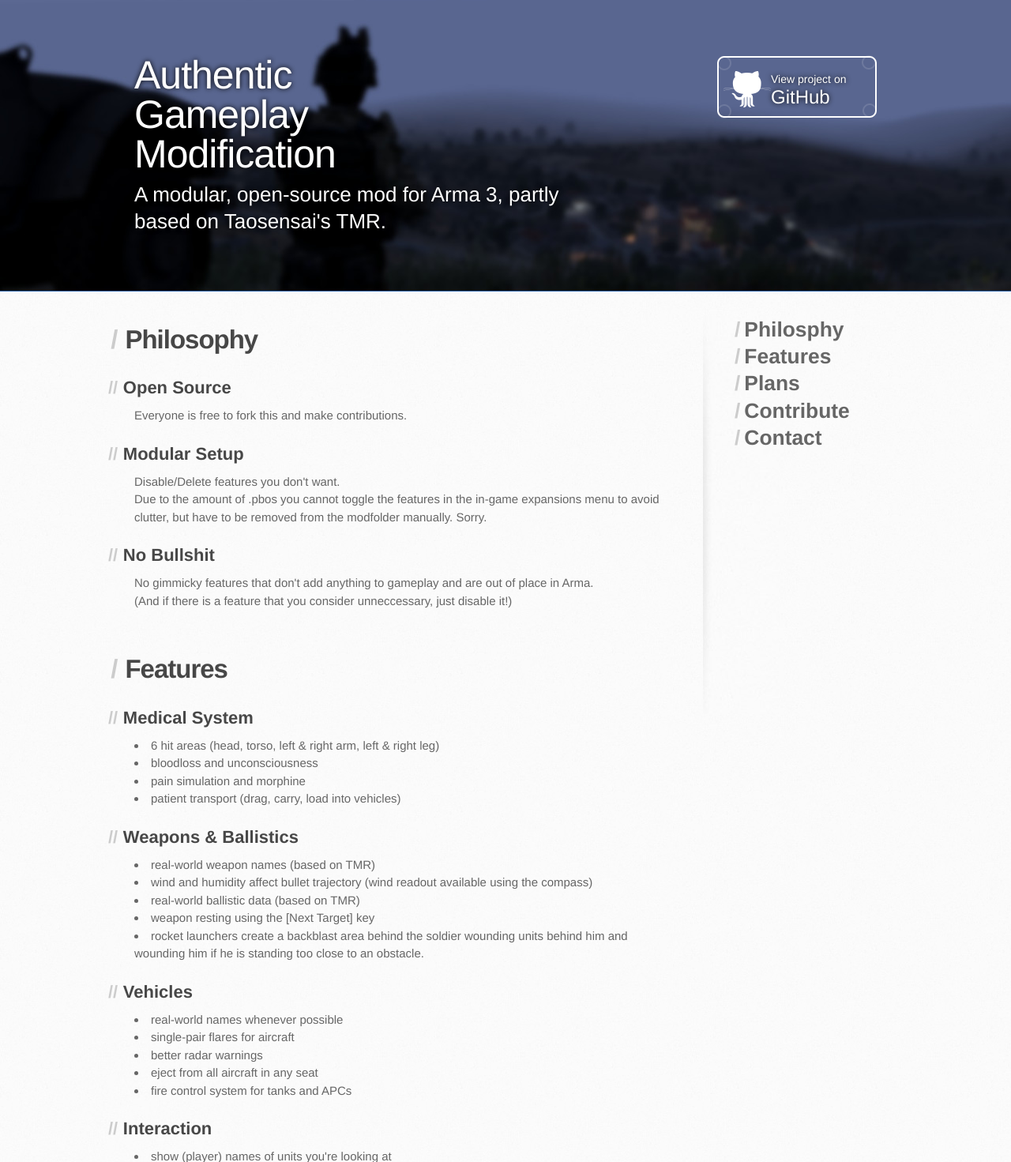
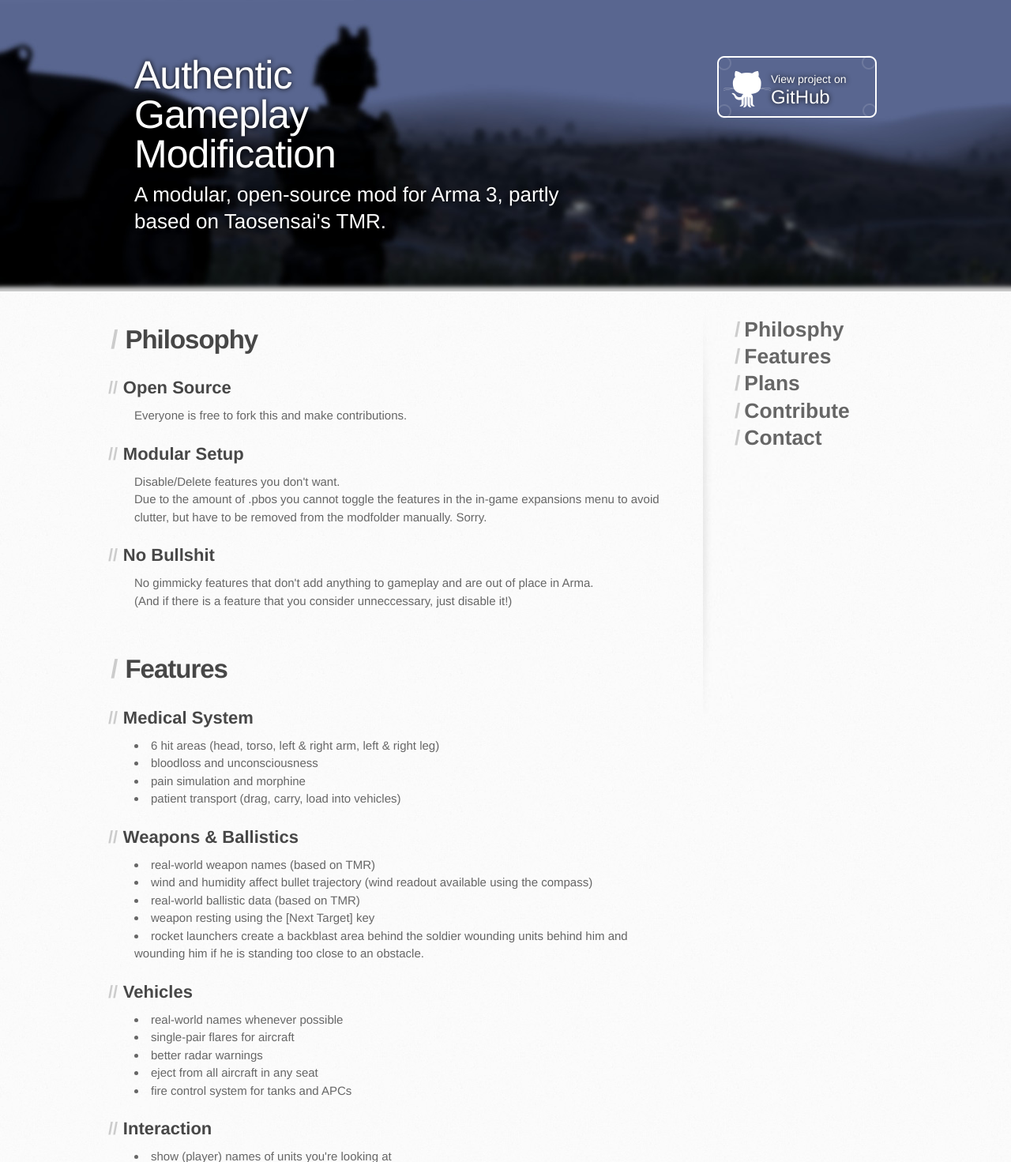
Before and after one commit to KoffeinFlummi/AGM, a PHP site: page / in a window 1280 px wide. Shown: the top 1471 px of the page at 79% size. Run offline with PHP 8.4, Linux system fonts and the light colour scheme; some libraries are stand-ins or nearby versions.

Commit message:
Update stylesheet.css

```diff
--- a/stylesheets/stylesheet.css
+++ b/stylesheets/stylesheet.css
@@ -104,6 +104,10 @@ header h2 {
 #content-wrapper {
   border-top: solid 1px #fff;
   padding-top: 30px;
+  z-index: 99;
+  -moz-box-shadow:    0 0 5px 6px #ccc;
+  -webkit-box-shadow: 0 0 5px 6px #ccc;
+  box-shadow:         0 0 5px 6px #ccc;
 }
 
 #main-content {
```
